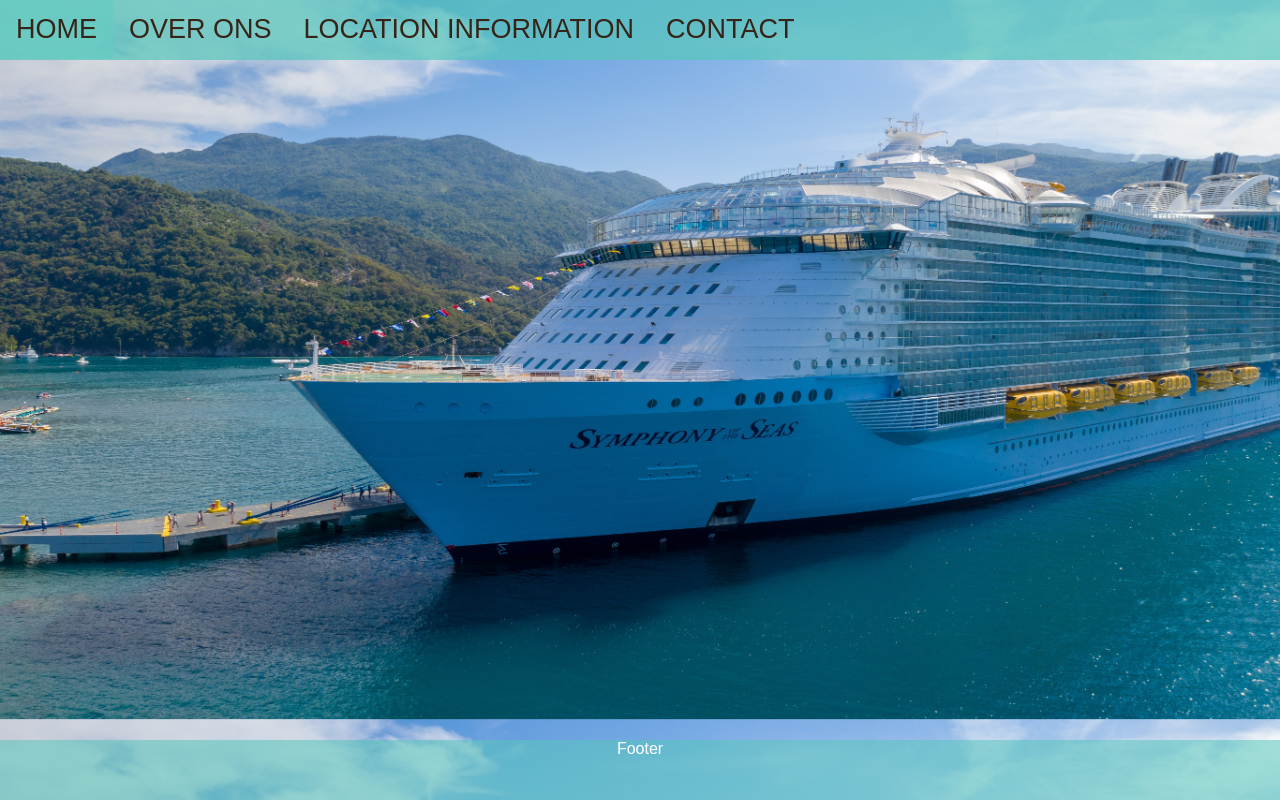
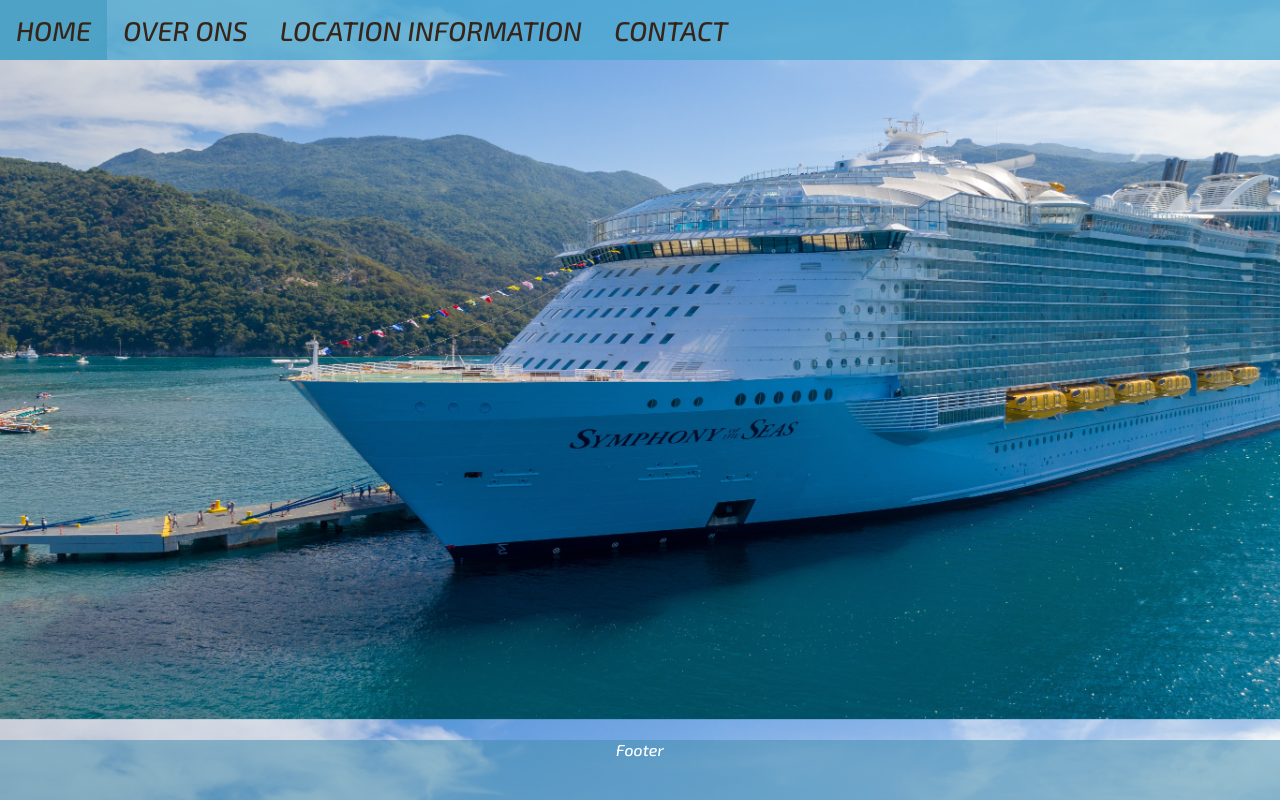
Before and after one commit to TijnKlabbers/CRUD-p4, a PHP site: page / in a window 1280 px wide. Run offline with PHP 8.4, Linux system fonts and the light colour scheme.

Commit message:
nieuwe code

```diff
--- a/css/main.css
+++ b/css/main.css
@@ -1,4 +1,5 @@
 * {
+  font-family: "Exo 2", sans-serif;
   padding: 0;
   margin: 0;
 }
@@ -15,7 +16,7 @@ body {
 
 .topnav {
   overflow: hidden;
-  background-color: #55c7bcb1;
+  background-color: #4ca9d1c5;
   height: 60px;
 }
 
@@ -29,7 +30,7 @@ body {
 }
 
 .topnav a:hover {
-  background-color: #64ccc3ae;
+  background-color: #479ec3c5;
   color: white;
 }
 
@@ -43,7 +44,7 @@ body {
   bottom: 0;
   width: 100%;
   height: 60px;
-  background-color: #55c7bc88;
+  background-color: #448ead88;
   color: white;
   text-align: center;
 }
--- a/index.html
+++ b/index.html
@@ -2,6 +2,12 @@
 <html lang="en">
   <link rel="stylesheet" href="css/main.css" />
   <head>
+    <link rel="preconnect" href="https://fonts.googleapis.com" />
+    <link rel="preconnect" href="https://fonts.gstatic.com" crossorigin />
+    <link
+      href="https://fonts.googleapis.com/css2?family=Exo+2:ital,wght@1,500&display=swap"
+      rel="stylesheet"
+    />
     <meta charset="UTF-8" />
     <meta http-equiv="X-UA-Compatible" content="IE=edge" />
     <meta name="viewport" content="width=device-width, initial-scale=1.0" />
```
